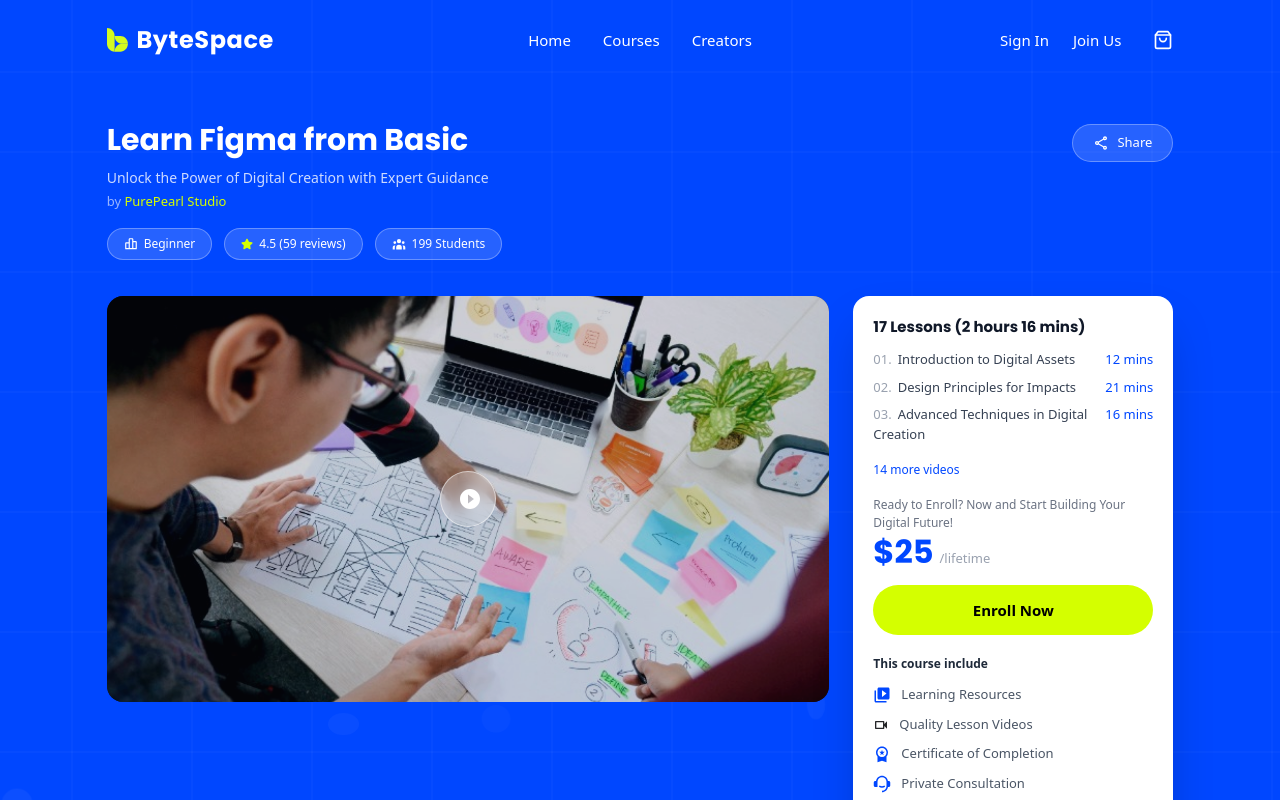
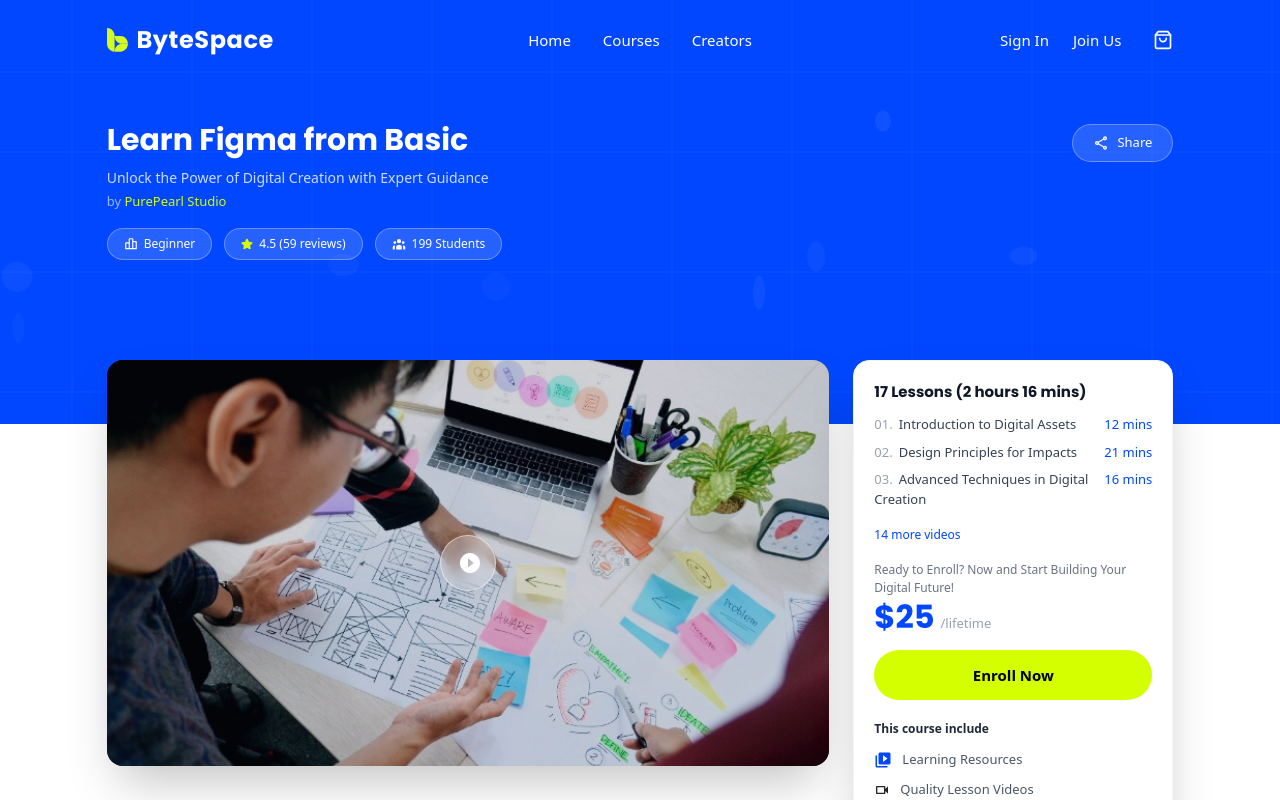
Before and after one commit to taharukaiya/ByteSpace, a React (Vite) app: page /course/1 in a window 1280 px wide. Shown: the top 800 px of the page. Built offline with nearby package versions, Linux system fonts and the light colour scheme; no server answers; a web font is replaced by a local one.

Commit message:
fix: move video and sidebar cards out of the hero section so they overlap the background naturally without being clipped by overflow-hidden

```diff
--- a/src/components/CourseDetailLayout.jsx
+++ b/src/components/CourseDetailLayout.jsx
@@ -28,7 +28,7 @@
   return (
     <div className="min-h-screen bg-white font-sans">
       {/* ── Blue Hero Header ── */}
-      <section className="live-bg overflow-hidden pt-8 pb-0 relative">
+      <section className="live-bg overflow-hidden pt-8 pb-32 relative">
         {/* Grid Overlay */}
         <div
           className="absolute inset-0 pointer-events-none z-0 opacity-50 live-grid"
@@ -87,13 +87,17 @@
               <img src={shareIcon} alt="" className="w-4 h-4 brightness-0 invert" /> Share
             </button>
           </motion.div>
+        </div>
+      </section>
 
+      {/* Main Content Area */}
+      <div className="w-11/12 lg:w-10/12 mx-auto relative z-20 -mt-8 md:-mt-16 mb-12">
         {/* Two-col: video + sidebar */}
         <div className="flex flex-col lg:flex-row gap-6 items-start">
           {/* Video */}
           <motion.div
             initial={{ scale: 0.95, opacity: 0 }} animate={{ scale: 1, opacity: 1 }} transition={{ duration: 0.5, delay: 0.2 }}
-              className="w-full lg:flex-1 relative rounded-2xl overflow-hidden aspect-video bg-gray-900 mb-0"
+            className="w-full lg:flex-1 relative rounded-2xl overflow-hidden aspect-video bg-gray-900 mb-0 shadow-2xl"
           >
             <img src={course.imageSrc} alt="Course preview" className="w-full h-full object-cover opacity-80" />
             <button className="absolute inset-0 flex items-center justify-center group">
@@ -106,7 +110,7 @@
           {/* Sidebar card */}
           <motion.div
             initial={{ x: 50, opacity: 0 }} animate={{ x: 0, opacity: 1 }} transition={{ duration: 0.5, delay: 0.3 }}
-              className="w-full lg:w-[320px] flex-shrink-0 bg-white rounded-2xl shadow-2xl p-5 -mb-8 relative z-20"
+            className="w-full lg:w-[320px] flex-shrink-0 bg-white rounded-2xl shadow-2xl p-5 mb-0 relative z-20 border border-gray-100"
           >
               <p className="font-bold text-gray-900 text-[15px] font-poppins mb-3">{course.lessons} Lessons ({course.duration})</p>
               <ul className="space-y-2 mb-3">
@@ -163,7 +167,6 @@
             </motion.div>
           </div>
         </div>
-      </section>
 
       {/* ── Tab navigation ── */}
       <div className="sticky top-[73px] bg-white border-b border-gray-100 z-10">
```
Lines whose indentation alone changed are shown as unchanged.
